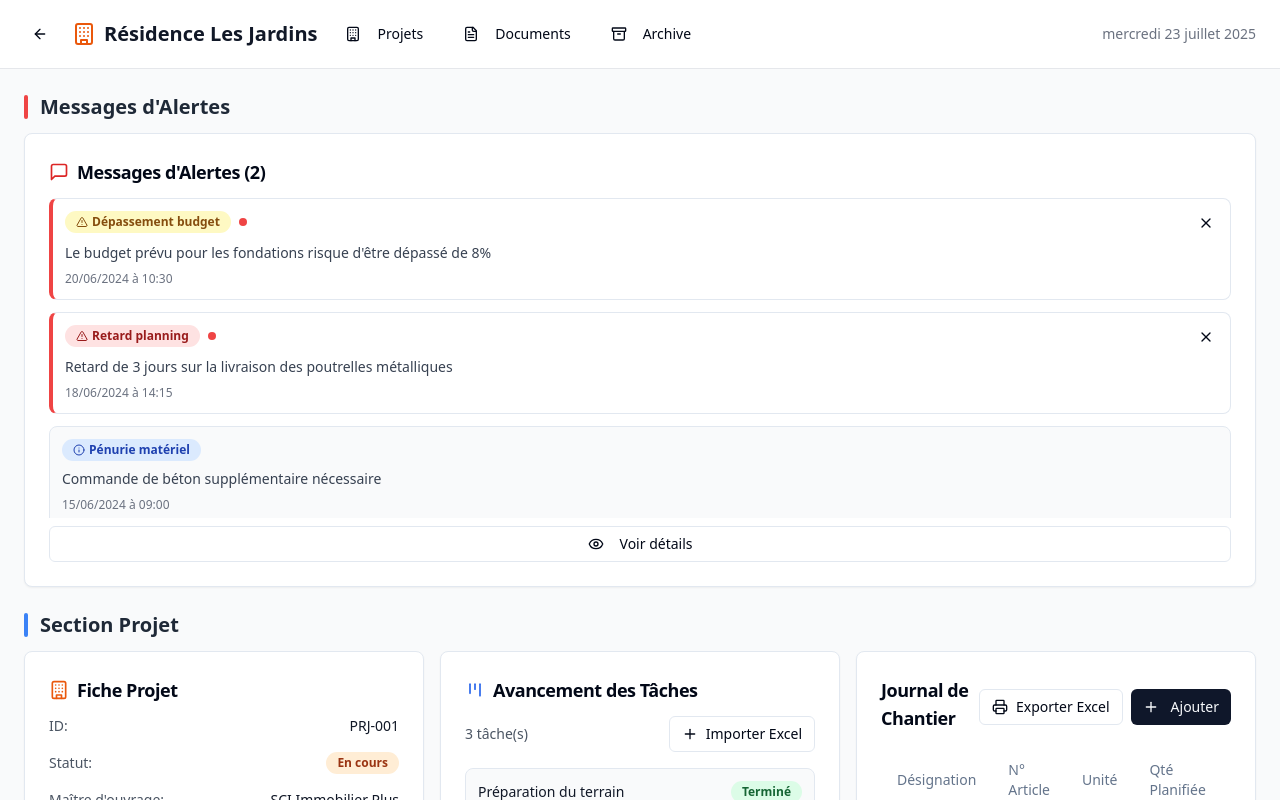
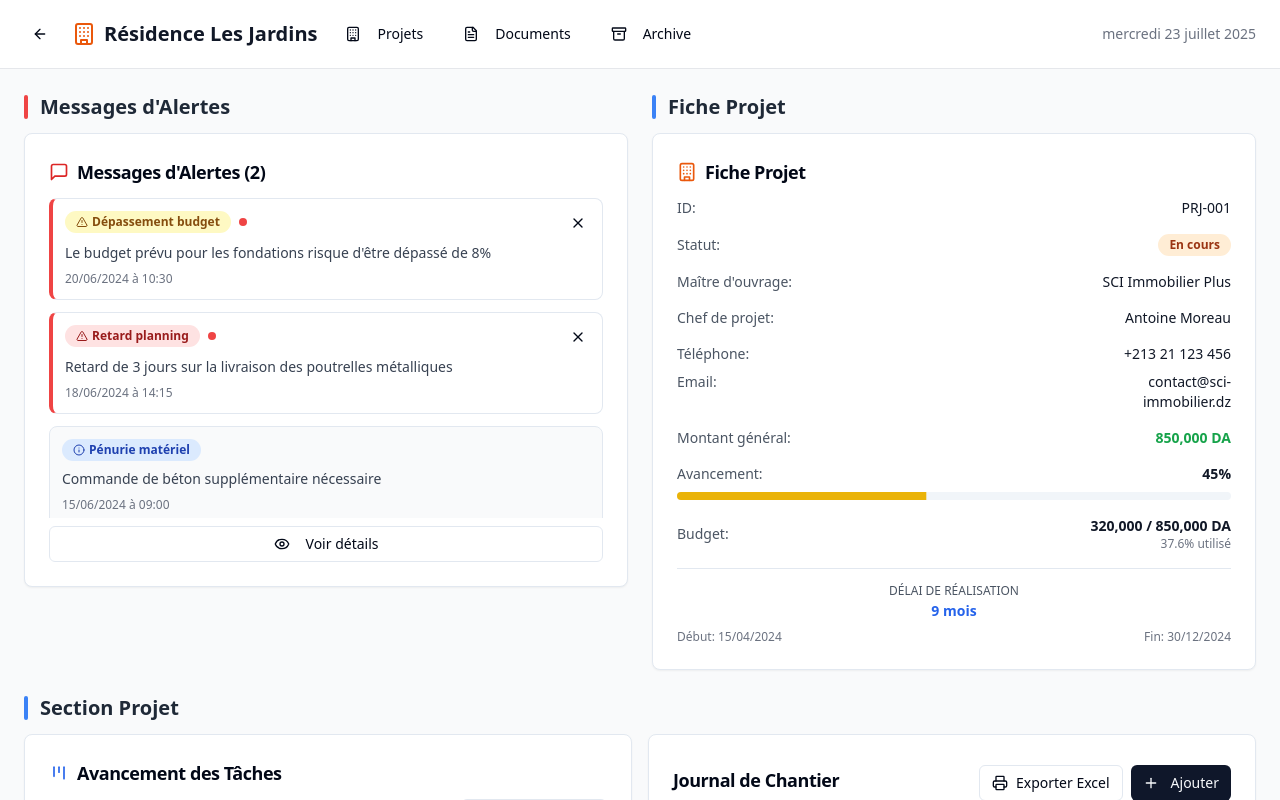
Before and after one commit to SaraBrit/chantier-kanban-pilot, a React (Vite) app: page / in a window 1280 px wide. Both pictures are taken after a click on the element 221 px from the left and 238 px from the top of the page. Shown: the top 800 px of the page. Built offline with nearby package versions, Linux system fonts and the light colour scheme.

Commit message:
Reorder Kanban sections
Move "Fiche Projet" to be next to "Messages d'Alertes" in the kanban view.

```diff
--- a/src/components/KanbanView.tsx
+++ b/src/components/KanbanView.tsx
@@ -235,7 +235,8 @@ export const KanbanView = ({ project }: KanbanViewProps) => {
     <div className="p-6 bg-gray-50 min-h-screen">
       <div className="max-w-7xl mx-auto space-y-6">
 
-        {/* Messages d'Alertes - Top of page */}
+        {/* First Row: Messages d'Alertes & Fiche Projet */}
+        <div className="grid grid-cols-1 lg:grid-cols-2 gap-6">
           <div>
             <h2 className="text-xl font-semibold text-gray-800 mb-3 flex items-center">
               <span className="w-1 h-6 bg-red-500 mr-3 rounded"></span>
@@ -244,14 +245,22 @@ export const KanbanView = ({ project }: KanbanViewProps) => {
             <AlertsCard alerts={alerts} onMarkAsRead={handleMarkAsRead} />
           </div>
 
+          <div>
+            <h2 className="text-xl font-semibold text-gray-800 mb-3 flex items-center">
+              <span className="w-1 h-6 bg-blue-500 mr-3 rounded"></span>
+              Fiche Projet
+            </h2>
+            <ProjectInfoCard project={project} />
+          </div>
+        </div>
+
         {/* Section Projet */}
         <div>
           <h2 className="text-xl font-semibold text-gray-800 mb-3 flex items-center">
             <span className="w-1 h-6 bg-blue-500 mr-3 rounded"></span>
             Section Projet
           </h2>
-          <div className="grid grid-cols-1 md:grid-cols-2 lg:grid-cols-3 gap-4">
-            <ProjectInfoCard project={project} />
+          <div className="grid grid-cols-1 md:grid-cols-2 gap-4">
             <TasksCard tasks={[...tasks, ...importedTasksForProject]} projectId={project.id} projectName={project.name} />
             <JournalDeChantierCard projectId={project.id} tasks={tasks} invoices={invoices} />
           </div>
```
Lines whose indentation alone changed are shown as unchanged.
